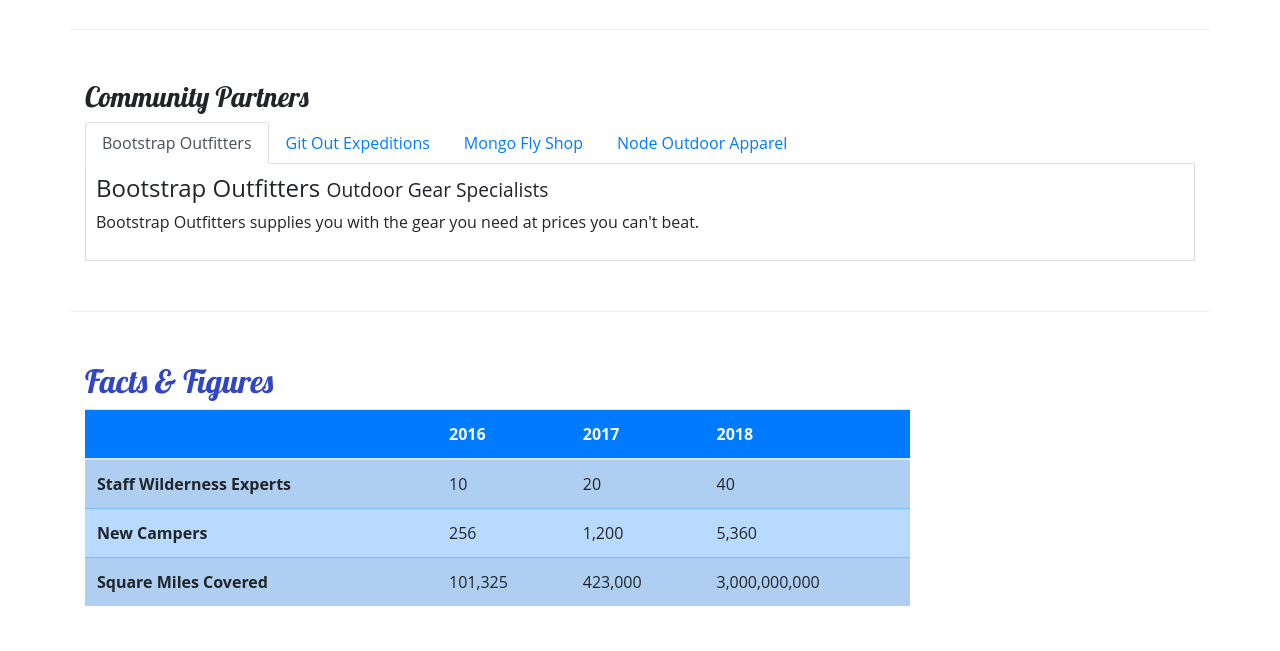
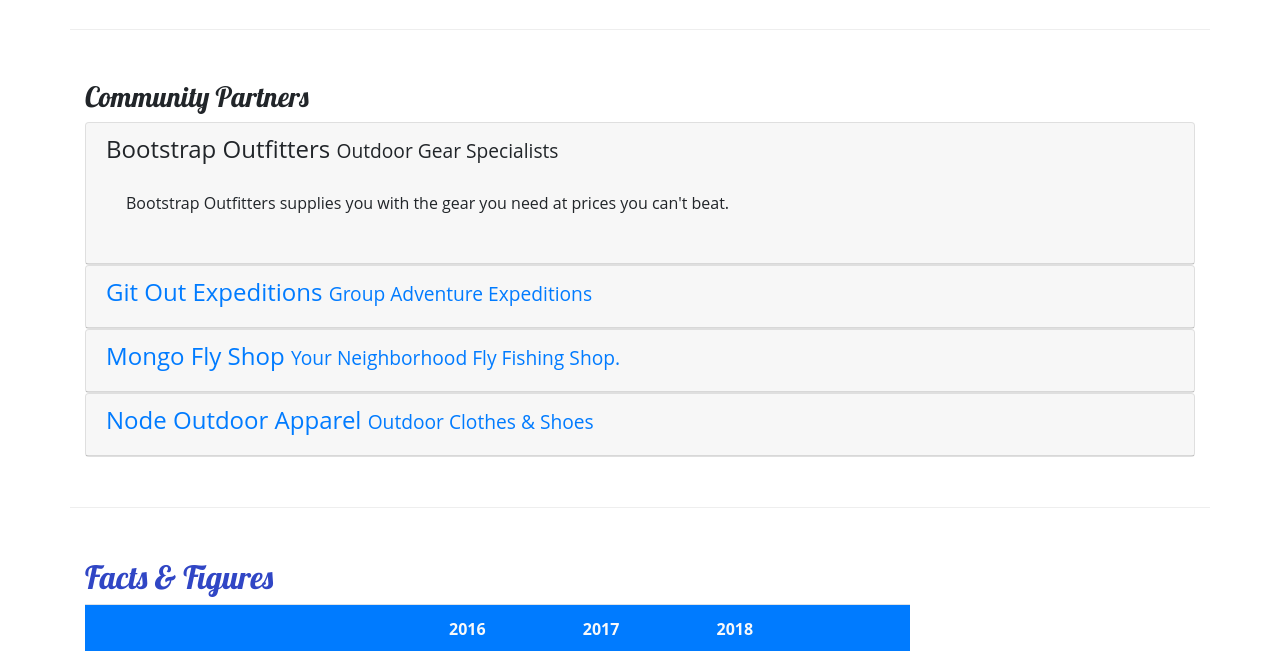
Before and after one commit to dwaynerilljr/nucamp-project, a website: page aboutus.html in a window 1280 px wide. Shown: the part 900-1551 px from the top of the page. Drawn offline with nearby package versions, Linux system fonts and the light colour scheme.

```diff
--- a/aboutus.html
+++ b/aboutus.html
@@ -108,39 +108,62 @@
         <div class="row row-content">
             <div class="col">
                 <h3>Community Partners</h3>
-                <ul class="nav nav-tabs">
-                    <li class="nav-item">
-                        <a class="nav-link active" href="#bootstrap" role="tab" data-toggle="tab">Bootstrap Outfitters</a>
-                    </li>
-
-                    <li class="nav-item">
-                        <a class="nav-link" href="#git" role="tab" data-toggle="tab">Git Out Expeditions</a>
-                    </li>
-
-                    <li class="nav-item">
-                        <a class="nav-link" href="#mongo" role="tab" data-toggle="tab">Mongo Fly Shop</a>
-                    </li>
-
-                    <li class="nav-item">
-                        <a class="nav-link" href="#node" role="tab" data-toggle="tab">Node Outdoor Apparel</a>
-                    </li>
-                </ul>
-                <div class="tab-content">
-                    <div role="tabpanel" class="tab-pane fade show active" id="bootstrap">
-                        <h4>Bootstrap Outfitters <small>Outdoor Gear Specialists</small></h4>
-                        <p class="d-none d-sm-block">Bootstrap Outfitters supplies you with the gear you need at prices you can't beat.</p>
+                <div id="accordion">
+                    <div class="card">
+                        <div role="tab" class="card-header">
+                            <h4>
+                                <a data-toggle="collapse" data-target="#bootstrap">
+                                    Bootstrap Outfitters <small>Outdoor Gear Specialists</small>
+                                </a>
+                            </h4>
+                            <div class="collapse show" id="bootstrap" data-parent="#accordion">
+                                <div class="card-body">
+                                    <p class="d-none d-sm-block">Bootstrap Outfitters supplies you with the gear you need at prices you can't beat.</p>
+                                </div>
+                            </div>
+                        </div>
                     </div>
-                    <div role="tabpanel" class="tab-pane fade" id="git">
-                        <h4>Git Out Expeditions <small>Group Adventure Expeditions</small></h4>
-                        <p class="d-none d-sm-block">Join Git Out Expeditions to explore new horizons with a group of other adventurers!</p>
+                    <div class="card">
+                        <div role="tab" class="card-header">
+                            <h4>
+                                <a class="collapsed" data-toggle="collapse" data-target="#git">
+                                    Git Out Expeditions <small>Group Adventure Expeditions</small>
+                                </a>
+                            </h4>
+                            <div class="collapse" id="git" data-parent="#accordion">
+                                <div class="card-body">
+                                    <p class="d-none d-sm-block">Join Git Out Expeditions to explore new horizons with a group of other adventurers!</p>
+                                </div>
+                            </div>
+                        </div>
                     </div>
-                    <div role="tabpanel" class="tab-pane fade" id="mongo">
-                        <h4>Mongo Fly Shop <small>Your Neighborhood Fly Fishing Shop.</small></h4>
-                        <p class="d-none d-sm-block">Need a new fishing pole, a tacklebox, or flies of all kinds? Stop by Mongo Fly Shop.</p>
+                    <div class="card">
+                        <div role="tab" class="card-header">
+                            <h4>
+                                <a class="collapsed" data-toggle="collapse" data-target="#mongo">
+                                    Mongo Fly Shop <small>Your Neighborhood Fly Fishing Shop.</small>
+                                </a>
+                            </h4>
+                            <div class="collapse" id="mongo" data-parent="#accordion">
+                                <div class="card-body">
+                                    <p class="d-none d-sm-block">Need a new fishing pole, a tacklebox, or flies of all kinds? Stop by Mongo Fly Shop.</p>
+                                </div>
+                            </div>
+                        </div>
                     </div>
-                    <div role="tabpanel" class="tab-pane fade" id="node">
-                        <h4>Node Outdoor Apparel <small>Outdoor Clothes & Shoes</small></h4>
-                        <p class="d-none d-sm-block">From polar fleeces to swimsuits, hiking boots to waders, a visit to Node will be sure to get you covered.</p>
+                    <div class="card">
+                        <div role="tab" class="card-header">
+                            <h4>
+                                <a class="collapsed" data-toggle="collapse" data-target="#node">
+                                    Node Outdoor Apparel <small>Outdoor Clothes & Shoes</small>
+                                </a>
+                            </h4>
+                            <div class="collapse" id="node" data-parent="#accordion">
+                                <div class="card-body">
+                                    <p class="d-none d-sm-block">From polar fleeces to swimsuits, hiking boots to waders, a visit to Node will be sure to get you covered.</p>
+                                </div>
+                            </div>
+                        </div>
                     </div>
                 </div>
             </div>
```
Also changed, not shown: index.html (+7 -1 lines).
